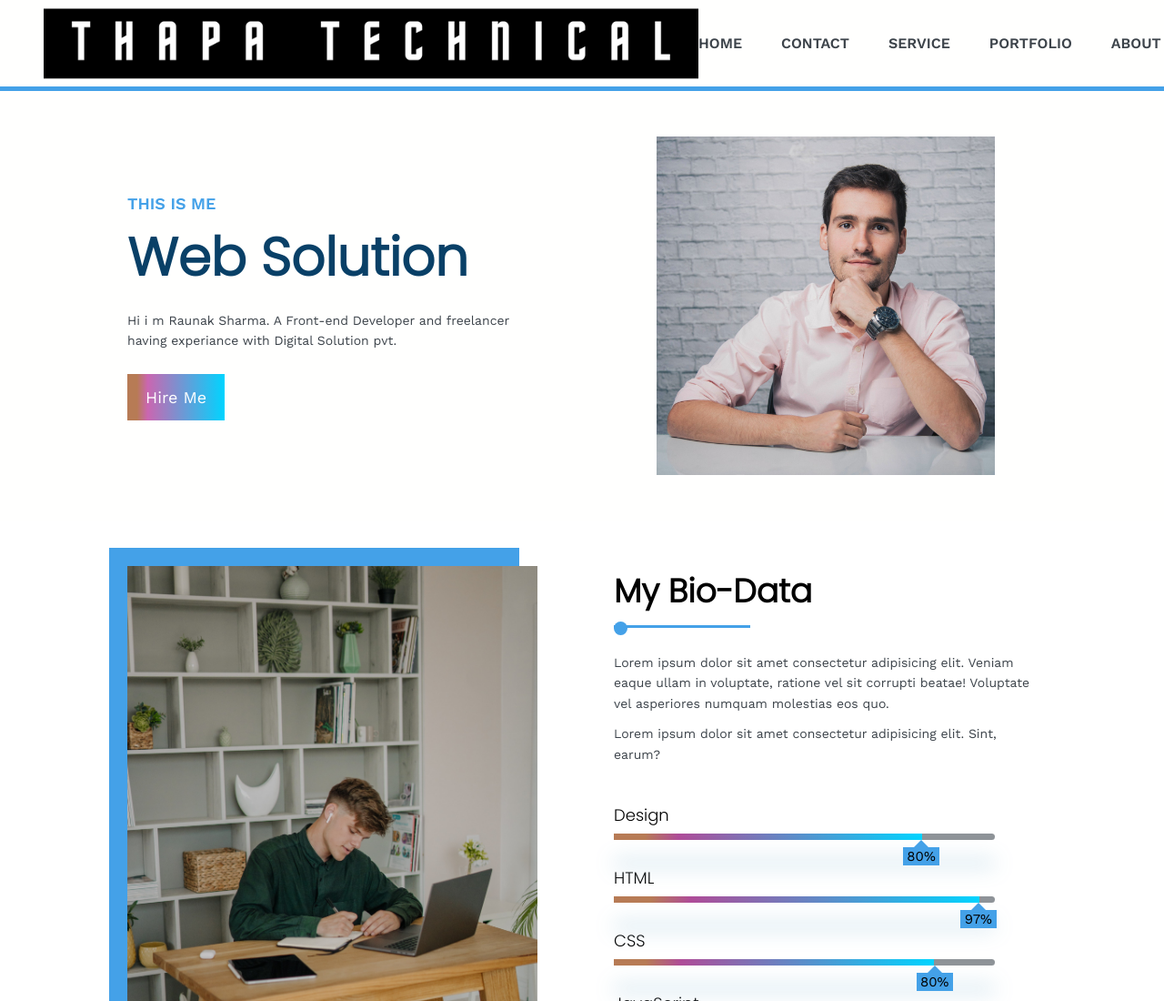
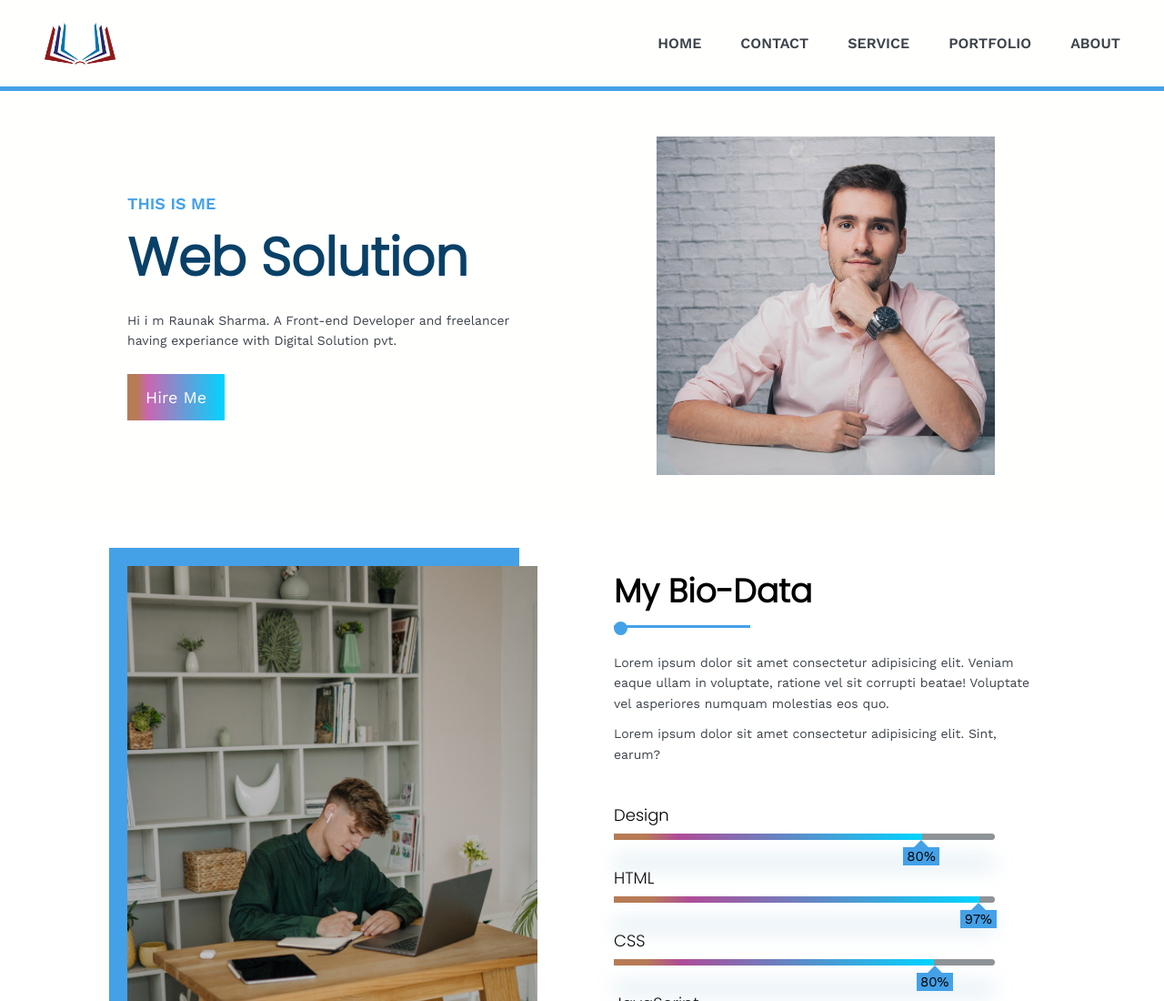
Before and after one commit to Sharma572/myPorftfolio.github.io, a plain HTML site: page index.html in a window 1280 px wide. Shown: the top 1100 px of the page at 91% size. Drawn offline with nearby package versions, Linux system fonts and the light colour scheme; a web font is replaced by a local one.

Commit message:
Update index.html

```diff
--- a/index.html
+++ b/index.html
@@ -11,7 +11,7 @@
 <body>
 <!-- Header -->
 <header class="header">
-    <img class="logo" src="Photos/logo.png" alt="nav-logo" height="80px">
+    <img class="logo" src="Photos/nav-logo.png" alt="nav-logo" height="80px">
 
     <nav>
         <ul class="nav-list">
```
